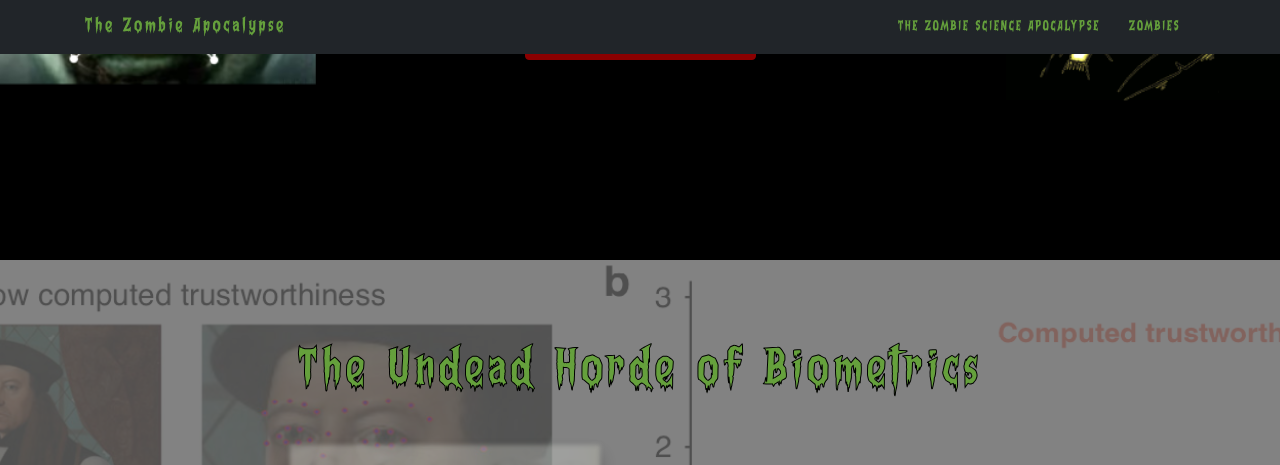
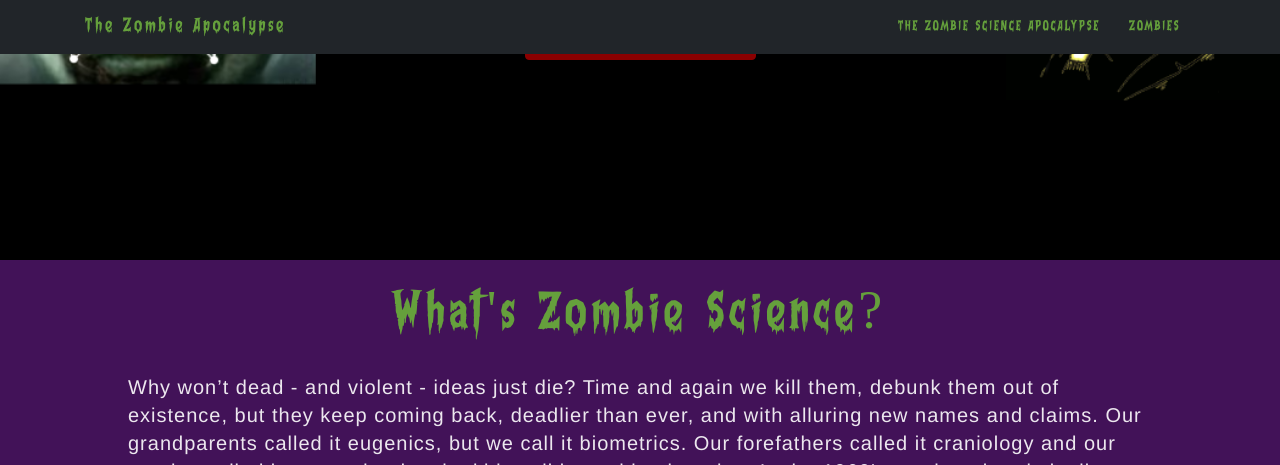
Before and after one commit to forcriticaltech/cct-jekyll-theme, a Jekyll site: the page built from index.md, in a window 1280 px wide and 1400 px high, scrolled down 515 px. Shown: the top 465 px of the window. Built offline with Jekyll 4.4.1, drawn with Linux system fonts in a browser that asks for light colours; nearby versions of some CDN libraries; some web fonts are replaced; some of the changed text lies outside the part shown; grey boxes are pictures that could not be loaded.

Commit message:
Add section for eventual intro
Not at all married to the colors, just proof of concept. Needs work.

```diff
--- a/_includes/timeline.html
+++ b/_includes/timeline.html
@@ -7,6 +7,18 @@
 <link rel="stylesheet" href="../assets/css/timeline.css">
 </head>
 <body>
+<a name="intro"></a>
+<div class="intro-container" id="intro">
+  <div class="intro-header"><br>
+    <h2 class="intro-header__title">What's Zombie Science?</h2><br>
+    <p class="intro__content-desc">Why won’t dead  - and violent - ideas just die? Time and again we kill them, debunk them out of existence, but they keep coming back, deadlier than ever, and with alluring new names and claims. Our grandparents called it eugenics, but we call it biometrics. Our forefathers called it craniology and our aunties called it ___ and today the kids call it machine learning. In the 1960’s we thought criminality came from large Y chromosomes but in the 21st century we’re pretty sure it’s kept in the proportions of one’s face. We keep building gadgets to track people we consider risky or deviant, even as...<br><br>
+
+[[emphasizing the consistent through-line across decades. A continuous genealogy of the same intellectual current, while they may seem disparate]]
+<br><br>
+These zombie ideas are deadly. They are at the core of our violent racist, capitalist, hetero-patriarchical society. So why won’t these dead ideas just die? Because funders, institutions, and companies keep resurrecting them for profit. There are careers to be made in reviving zombie ideas, dealing in death is a profitable trade. And people refuse to learn from the lessons of the past. We keep acting like tired recycled ideas are radical innovations, when really it’s just more of the same.
+</p> <br> <br>
+  </div>
+</div>
 <!-- partial:index.partial.html -->
 <a name="timeline"></a>
 <div class="timeline-container" id="timeline-1">
--- a/assets/css/timeline.css
+++ b/assets/css/timeline.css
@@ -3,6 +3,60 @@
     font-family: Frightmare;
     src: url(../frightmare-font/FrightmareDemo-nRn44.otf);
 }
+.intro {
+  display: flex;
+  margin: 0 auto;
+  flex-wrap: wrap;
+  max-width: 700px;
+  position: relative;
+      background: rgb(66, 18, 88);
+
+
+}
+
+.intro:before {
+  position: absolute;
+  left: 50%;
+  width: 2px;
+  height: 100%;
+  margin-left: -1px;
+  content: "";
+}
+/* Intro Description */
+.intro__content-desc {
+  margin: 0;
+  font-size: 20px;
+  box-sizing: border-box;
+  color: rgba(255, 255, 255, 0.9);
+  font-family: "Helvetica";
+  font-weight: normal;
+  line-height: 28px;
+  letter-spacing: 1px;
+}
+
+.intro-header {
+  width: 80%;
+  margin: auto;
+  text-align: left;
+  position: relative;
+}
+
+.intro-container {
+  background: rgb(66, 18, 88);
+}
+
+/* Intro title */
+.intro-header__title {
+  text-align: center;
+  color: #65A03C; /* Gross greeen (which I love, but is pretty hard to read */
+  /*color: #8b0000; */
+  font-size: 54px;
+  font-family: Frightmare;
+  font-weight: normal;
+  letter-spacing: 5px;
+  margin: 0;
+}
+
 .timeline {
   display: flex;
   margin: 0 auto;
```
